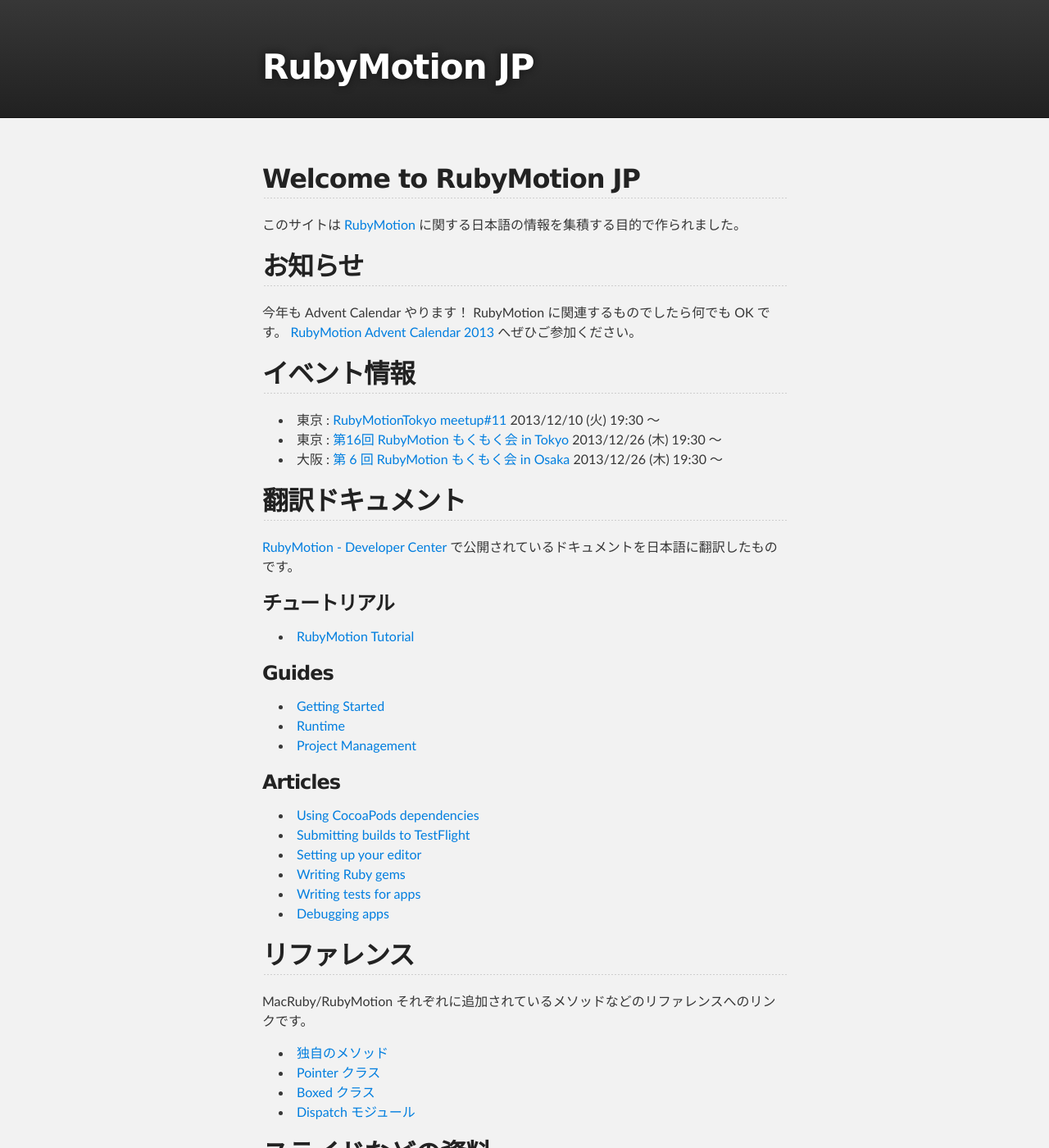
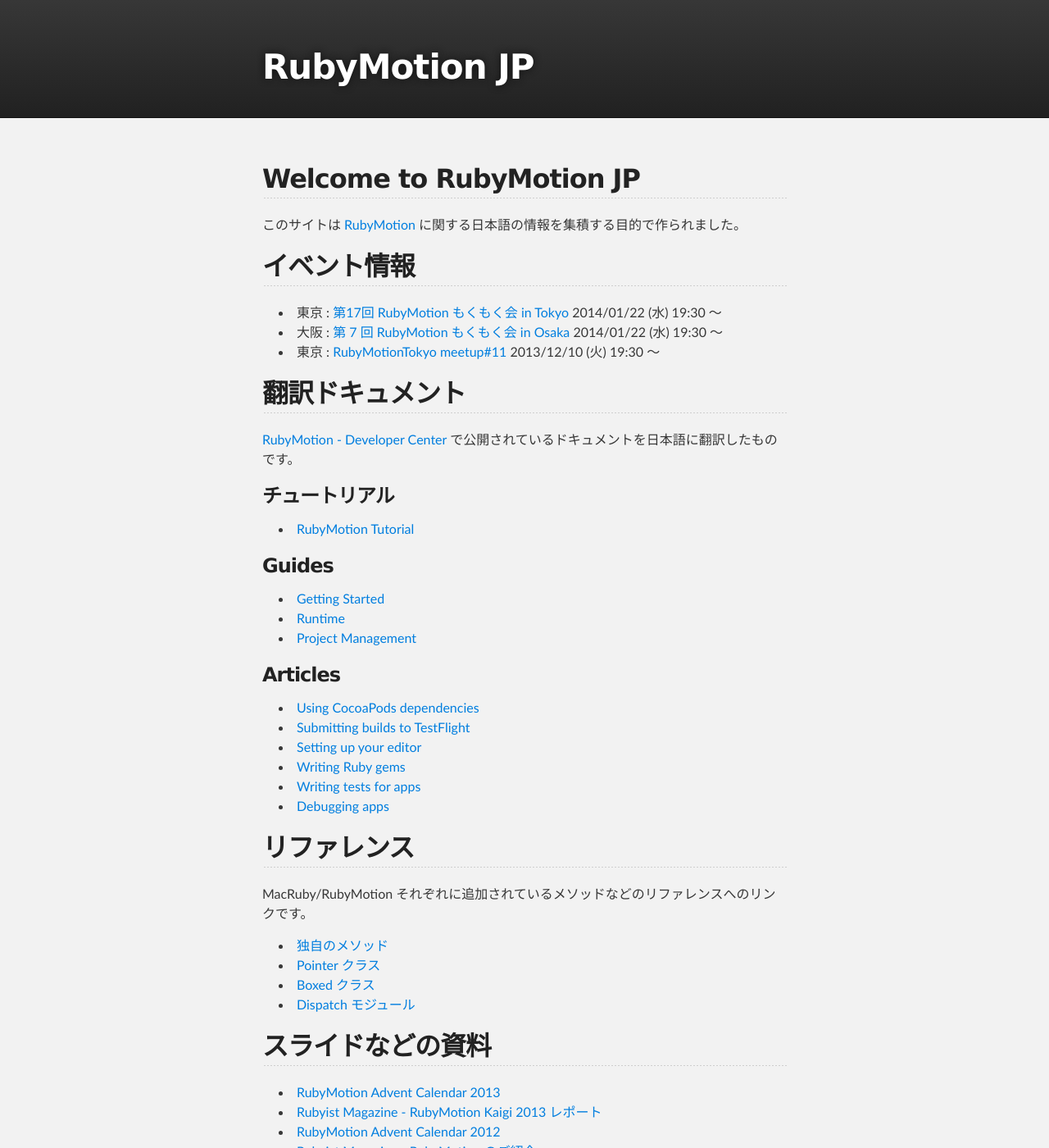
Before and after one commit to RubyMotionJP/rubymotionjp.github.com, a Jekyll site: the page built from index.md, in a window 1280 px wide and 1400 px high. Shown: the whole window at 82% size. Built offline with Jekyll 4.4.1, drawn with Linux system fonts in a browser that asks for light colours.

Commit message:
Update event info

```diff
--- a/index.md
+++ b/index.md
@@ -7,15 +7,10 @@
 
 このサイトは [RubyMotion](http://www.rubymotion.com/) に関する日本語の情報を集積する目的で作られました。
 
-## お知らせ
-今年も Advent Calendar やります！
-RubyMotion に関連するものでしたら何でも OK です。
-[RubyMotion Advent Calendar 2013](http://qiita.com/advent-calendar/2013/rubymotion) へぜひご参加ください。
-
 ## イベント情報
+- 東京 : [第17回 RubyMotion もくもく会 in Tokyo](http://connpass.com/event/4559/) 2014/01/22 (水) 19:30 〜
+- 大阪 : [第 7 回 RubyMotion もくもく会 in Osaka](http://connpass.com/event/4560/) 2014/01/22 (水) 19:30 〜
 - 東京 : [RubyMotionTokyo meetup#11](http://rubymotion-tokyo.doorkeeper.jp/events/7100) 2013/12/10 (火) 19:30 〜
-- 東京 : [第16回 RubyMotion もくもく会 in Tokyo](http://connpass.com/event/4210/) 2013/12/26 (木) 19:30 〜
-- 大阪 : [第 6 回 RubyMotion もくもく会 in Osaka](http://connpass.com/event/4211/) 2013/12/26 (木) 19:30 〜
 
 ## 翻訳ドキュメント
 [RubyMotion - Developer Center](http://www.rubymotion.com/developer-center/) で公開されているドキュメントを日本語に翻訳したものです。
```
Also changed, not shown: other parts of index.md (+1 -0 lines).
